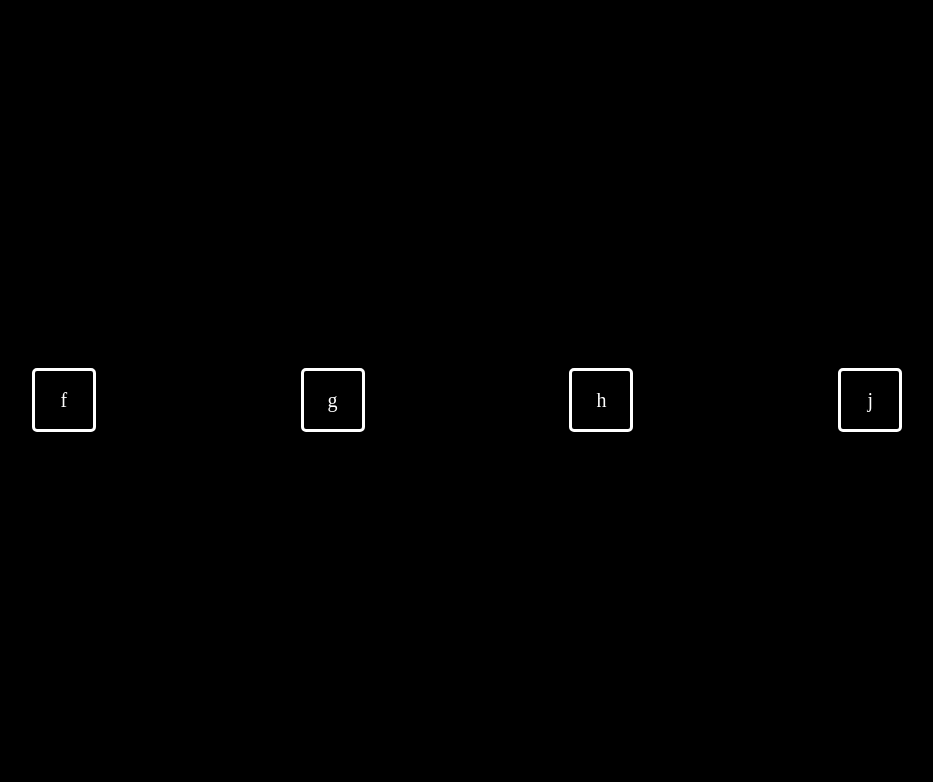
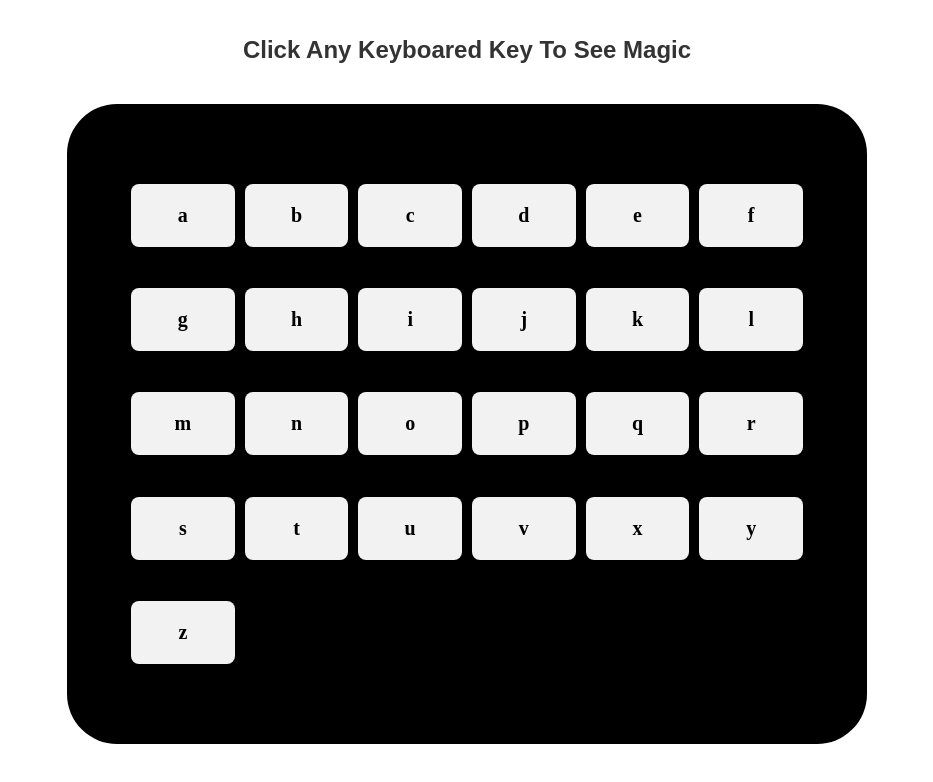
Before and after one commit to vikasverma-here/js-mini-projects, a plain HTML site: page keyboared_voice/index.html in a window 1280 px wide. Shown: the whole page, without its empty margins (173-1106 px from the left). Drawn offline with nearby package versions, Linux system fonts and the light colour scheme.

Commit message:
some changes on previous project

```diff
--- a/keyboared_voice/index.html
+++ b/keyboared_voice/index.html
@@ -11,22 +11,110 @@
         />
     </head>
     <body>
+        <h1>Click Any Keyboared Key To See Magic </h1>
         <section>
+            <div class="a">
+                a
+                <audio src="t1.mp3"></audio>
+            </div>
+            <div class="b">
+                b
+                <audio src="t2.mp3"></audio>
+            </div>
+            <div class="c">
+                c
+                <audio src="t3.mp3"></audio>
+            </div>
+            <div class="d">
+                d
+                <audio src="t4.mp3"></audio>
+            </div>
+            <div class="e">
+                e
+                <audio src="Aayein Meme.mp3"></audio>
+            </div>
             <div class="f">
                 f
-                <audio src="t1.mp3"></audio>
+                <audio src="Chin Tapak Dum Dum - Funny _ Notification.mp3"></audio>
             </div>
             <div class="g">
                 g
-                <audio src="t2.mp3"></audio>
+                <audio src="Cute Laugh.mp3"></audio>
             </div>
             <div class="h">
                 h
-                <audio src="t3.mp3"></audio>
+                <audio src="Dhoom Machale Funny.mp3"></audio>
+            </div>
+            <div class="i">
+                i
+                <audio src="Download Oh No Message.m4r"></audio>
             </div>
             <div class="j">
                 j
-                <audio src="t4.mp3"></audio>
+                <audio src="Durgesh Nai - Meme _ Instagram Viral.mp3"></audio>
+            </div>
+            <div class="k">
+                k
+                <audio src="Funny Minions Wake Up Alarm Ringtone Download Mp3.mp3"></audio>
+            </div>
+            <div class="l">
+                l
+                <audio src="Hum Sab Ka Maksad Ek Hi Hai.mp3"></audio>
+            </div>
+            <div class="m">
+                m
+                <audio src="Khelega Free Fire Meme Download.mp3"></audio>
+            </div>
+            <div class="n">
+                n
+                <audio src="Yahi Wali Lunga Nahi Manunga.mp3"></audio>
+            </div>
+
+
+
+            <div class="o">
+                o
+                <audio src="Cute Laugh.mp3"></audio>
+            </div>
+            <div class="p">
+                p
+                <audio src="Dhoom Machale Funny.mp3"></audio>
+            </div>
+            <div class="q">
+                q
+                <audio src="Download Oh No Message.m4r"></audio>
+            </div>
+            <div class="r">
+                r
+                <audio src="Durgesh Nai - Meme _ Instagram Viral.mp3"></audio>
+            </div>
+            <div class="s">
+                s
+                <audio src="Funny Minions Wake Up Alarm Ringtone Download Mp3.mp3"></audio>
+            </div>
+            <div class="t">
+                t
+                <audio src="Hum Sab Ka Maksad Ek Hi Hai.mp3"></audio>
+            </div>
+            <div class="u">
+                u
+                <audio src="Khelega Free Fire Meme Download.mp3"></audio>
+            </div>
+            <div class="v">
+                v
+                <audio src="Yahi Wali Lunga Nahi Manunga.mp3"></audio>
+            </div>
+            <div class="x">
+                x
+                <audio src="Hum Sab Ka Maksad Ek Hi Hai.mp3"></audio>
+            </div>
+            <div class="y">
+                y
+                <audio src="Khelega Free Fire Meme Download.mp3"></audio>
+            </div>
+            <div class="z">
+                z
+                <audio src="Yahi Wali Lunga Nahi Manunga.mp3"></audio>
             </div>
         </section>
 
--- a/keyboared_voice/script.js
+++ b/keyboared_voice/script.js
@@ -1,16 +1,38 @@
 
 const body = document.querySelector("body");
-body.addEventListener("keydown", (e) => {
-    const element = document.querySelector(`.${e.key}`);
-    element.style.backgroundColor = "white";
-    element.style.color = "black";
-    element.childNodes[1].play();
-});
+// body.addEventListener("keydown", (e) => {
+//     const element = document.querySelector(`.${e.key}`);
+//     element.style.backgroundColor = "white";
+//     element.style.color = "black";
+//     element.childNodes[1].play();
+// });
 
-body.addEventListener("keyup", (e) => {
-    const element = document.querySelector(`.${e.key}`);
-    element.style.backgroundColor = "black";
-    element.style.color = "white";
+// body.addEventListener("keyup", (e) => {
+//     const element = document.querySelector(`.${e.key}`);
+//     element.style.backgroundColor = "black";
+//     element.style.color = "white";
+//     element.childNodes[1].pause();
+//     element.childNodes[1].load();
+// });
+
+body.addEventListener("keydown",(e)=>{
+    console.log(e)
+    const element = document.querySelector(`.${e.key}`)
+    console.log(element)
+
+    let node =element.childNodes[1].play()
+    console.log(node)
+    element.style.backgroundColor='white'
+    element.style.color='black'
+
+
+})
+
+body.addEventListener('keyup',(e)=>{
+let element = document.querySelector(`.${e.key}`)
+element.style.backgroundColor="black"
+element.style.color="white"
     // element.childNodes[1].pause();
     // element.childNodes[1].load();
-});
+
+})
--- a/keyboared_voice/style.css
+++ b/keyboared_voice/style.css
@@ -7,17 +7,64 @@ html,
 body {
     height: 100%;
     width: 100%;
+    display: flex;
+    flex-direction: column;
+    justify-content: center;
 }
 section {
     width: 100%;
-    height: 100%;
+    height: 80%;
+
+    padding: 5vw;
+    border-radius: 50px;
     background-color: black;
     display: flex;
     justify-content: space-evenly;
     align-items: center;
 }
 
-div {
+section {
+    display: grid;
+    grid-template-columns: repeat(6, 1fr); /* 6 columns to fit all letters */
+    gap: 10px;
+    max-width: 800px;
+    margin: 20px auto;
+    text-align: center;
+}
+
+
+section div {
+    background-color: #f2f2f2;
+    padding: 20px;
+    border-radius: 8px;
+    box-shadow: 0 4px 8px rgba(0, 0, 0, 0.1);
+    font-size: 20px;
+    font-weight: bold;
+    cursor: pointer;
+    transition: background-color 0.3s, transform 0.2s;
+}
+
+
+section div:hover {
+    background-color: #e0e0e0;
+    transform: scale(1.05);
+}
+
+
+h1 {
+    text-align: center;
+    font-family: Arial, sans-serif;
+    font-size: 24px;
+    color: #333;
+    margin-bottom: 20px;
+}
+
+
+audio {
+    display: none;
+}
+
+/* div {
     background-color: black;
     color: white;
     display: flex;
@@ -30,4 +77,4 @@ div {
     font-size: 20px;
     border-radius: 5px;
     border: non;
-}
+} */
```
Also changed, not shown: keyboared_voice/Screenshot 2024-11-11 165717.png (added), 11 other files.
